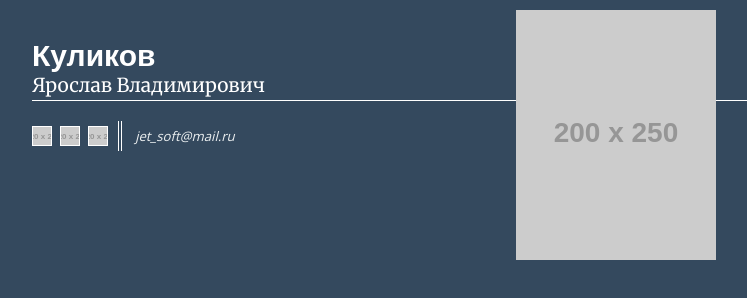
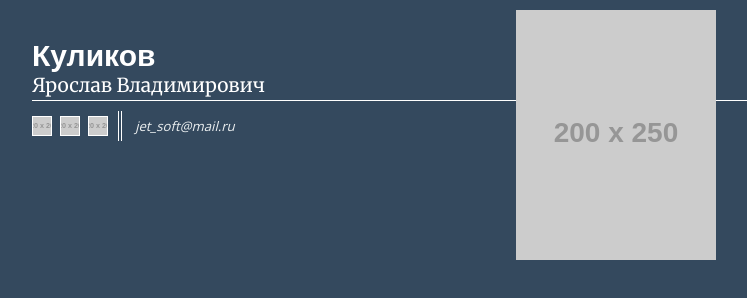
Before and after one commit to JaroslavK-v/JaroslavK-v.github.io, a plain HTML site: page index.html in a window 1280 px wide. Shown: the whole page, without its empty margins (228-975 px from the left). Drawn offline with nearby package versions, Linux system fonts and the light colour scheme; placeholder pictures from the web are drawn by us.

Commit message:
minor corrections

```diff
--- a/index.html
+++ b/index.html
@@ -16,12 +16,14 @@
                 <div class="person-info">
                     <div class="person-info__person-photo person-info__person-photo--right"></div>
                     <h1 class=person-info__surname>Куликов<br><span class="person-info__name">Ярослав Владимирович</span></h1>
-                    <div class="social-buttons">
-                        <div class="social-buttons__button social-buttons__button--vk social-buttons__button--inline"><a href="https://vk.com/wraanger"></a></div>
-                        <div class="social-buttons__button social-buttons__button--fb social-buttons__button--inline"><a href="https://www.facebook.com/wraanger"></a></div>
-                        <div class="social-buttons__button social-buttons__button--git social-buttons__button--inline"><a href="https://github.com/JaroslavK-v"></a></div>
+                    <div class="contacts">
+                            <div class="social-buttons">
+                            <a href="https://vk.com/wraanger" alt="vk.com/wraanger"><div class="social-buttons__button social-buttons__button--vk social-buttons__button--inline"></div></a>
+                            <a href="https://www.facebook.com/wraanger"><div class="social-buttons__button social-buttons__button--fb social-buttons__button--inline"></div></a>
+                            <a href="https://github.com/JaroslavK-v"><div class="social-buttons__button social-buttons__button--git social-buttons__button--inline"></div></a>
+                        </div>
+                        <div class="mail"><a  class="mail__link" href="mailto:jet_soft@mail.ru">jet_soft@mail.ru</a></div>
                     </div>
-                    <div class="mail"><a  class="mail__link" href="mailto:jet_soft@mail.ru">jet_soft@mail.ru</a></div>
 
                 </div>
             </header>
--- a/style.css
+++ b/style.css
@@ -36,10 +36,13 @@ body {
 
 }
 
+.contacts {
+    margin-top: -10px;
+}
+
 .social-buttons {
     display: inline-block;
     margin: 0;
-    margin-top: -10px;
     width: 100px;
     position: relative;
 }
@@ -65,7 +68,7 @@ body {
     height: 20px;
     border: 1px solid #fff;
     box-sizing: border-box;
-    background: url(http://via.placeholder.com/20x20);
+    background: #ccc url(http://via.placeholder.com/20x20) 50% 50%/cover;
 }
 
 .social-buttons__button--inline {
```
